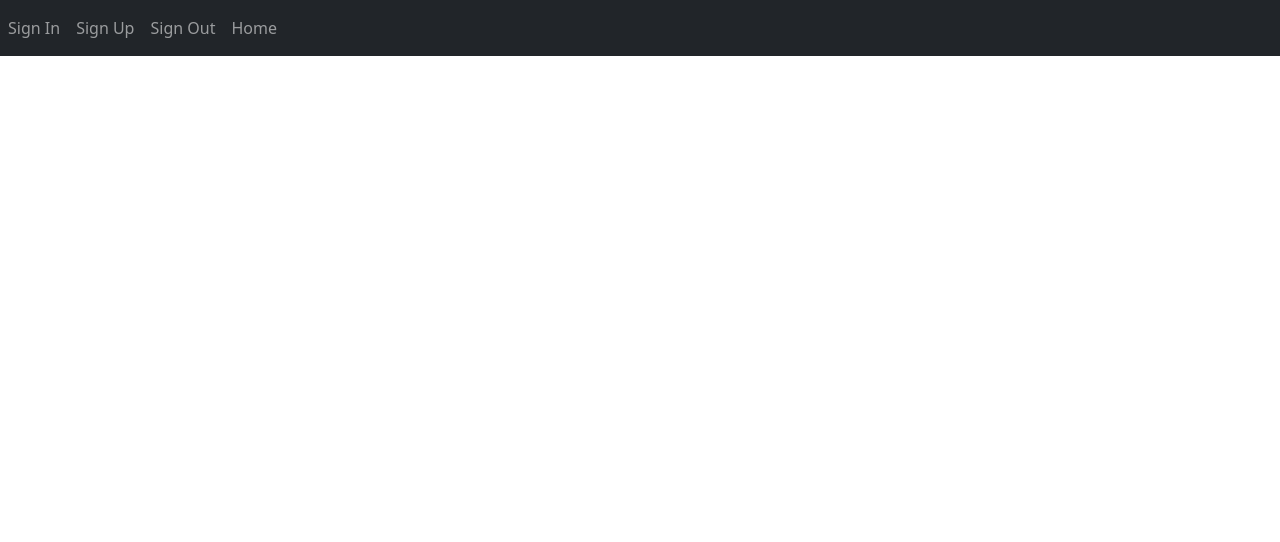
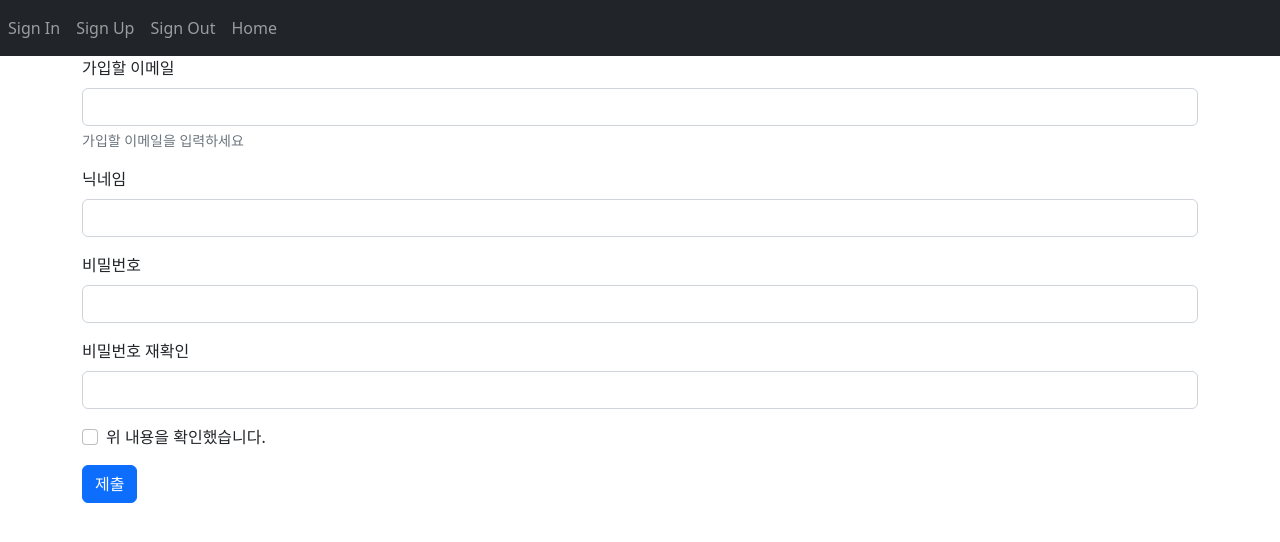
Before and after one commit to SemiHedge/tutorial-flask-diary, a Flask app: page /sign-up in a window 1280 px wide. Shown: the top 542 px of the page. Run offline with Flask 2, Linux system fonts and the light colour scheme.

Commit message:
페이지 꾸미기 - 회원가입(sign-up)
- form 태그를 통해 아래 내용을 입력
  - 이메일, 닉네임, 패스워드, 패스워드2, 검토여부

- 파이썬에서 값을 확인하려면 input에 name속성을 넣어준다

```diff
--- a/website/templates/sign_up.html
+++ b/website/templates/sign_up.html
@@ -1,4 +1,36 @@
 <!-- sign_up.html -->
 {% extends "base.html" %}
 {% block title %}Title - SignUp{% endblock %}
-{% block description %}Description - SignUp{% endblock %}
+
+{% block content %}
+<form method="POST">
+    <div class="mb-3">
+      <label for="InputEmail1" class="form-label">가입할 이메일</label>
+      <input name="email" type="email" class="form-control" id="InputEmail1" aria-describedby="emailHelp">
+      <div id="emailHelp" class="form-text">가입할 이메일을 입력하세요</div>
+    </div>
+
+    <div class="mb-3">
+        <label for="Nickname1" class="form-label">닉네임</label>
+        <input name="nickname" type="text" class="form-control" id="Nickname1">
+    </div>
+
+    <div class="mb-3">
+      <label for="InputPassword1" class="form-label">비밀번호</label>
+      <input name="password1" type="password" class="form-control" id="InputPassword1"">
+    </div>
+
+    <div class="mb-3">
+        <label for="InputPassword2" class="form-label">비밀번호 재확인</label>
+        <input name="password2" type="password" class="form-control" id="InputPassword2"">
+    </div>
+
+
+    <div class="mb-3 form-check">
+      <input name="checked" type="checkbox" class="form-check-input" id="Check1">
+      <label class="form-check-label" for="Check1">위 내용을 확인했습니다.</label>
+    </div>
+
+    <button type="submit" class="btn btn-primary">제출</button>
+  </form>
+{% endblock %}
```
Also changed, not shown: 1 other file.
